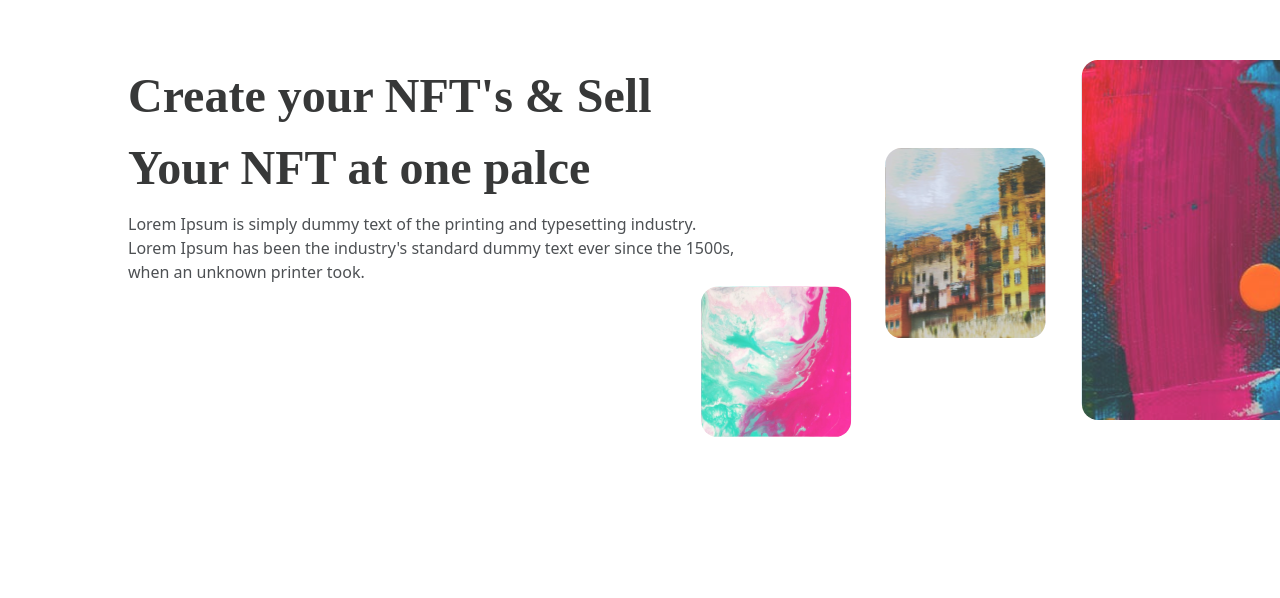
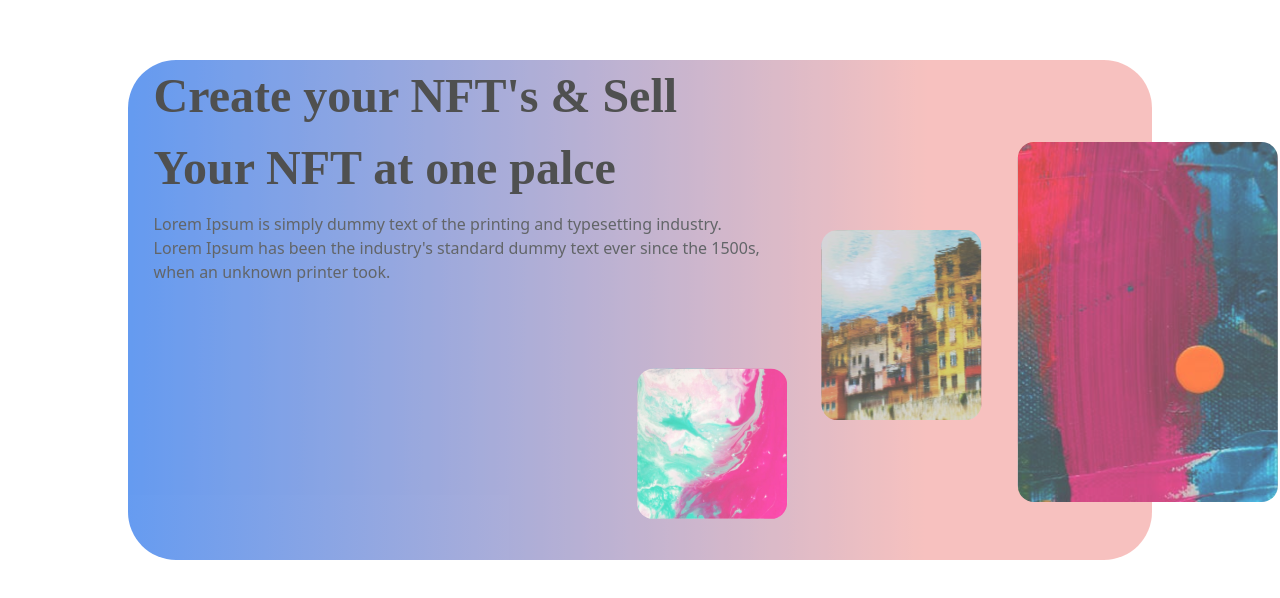
Before and after one commit to SamaMansour/nft-marketplace-private, a React (Create React App) app: page / in a window 1280 px wide. Shown: the part 4840-5438 px from the top of the page. Built offline with nearby package versions, Linux system fonts and the light colour scheme.

Commit message:
Fix create nft

```diff
--- a/src/app/components/ui/CreateNft/CreateNft.tsx
+++ b/src/app/components/ui/CreateNft/CreateNft.tsx
@@ -8,7 +8,7 @@ import './CreateNft.scss';
 
 const CreateNft = ()=>{
 	return(
-		<div className="nft__info" style={{ marginTop:'4900px'}}>
+		<div className="nft__info" style={{ marginTop:'4900px', height:"500px", marginRight:"10%", borderRadius:"48px", paddingLeft:"2%", opacity:"0.7"}}>
 			<div>
 				<h3>Create your NFT's & Sell Your NFT at one palce</h3>
 				<p>Lorem Ipsum is simply dummy text of the printing and typesetting industry. <br></br>Lorem Ipsum has been the industry's standard dummy text ever since the 1500s, <br></br>when an unknown printer took.</p>
```
